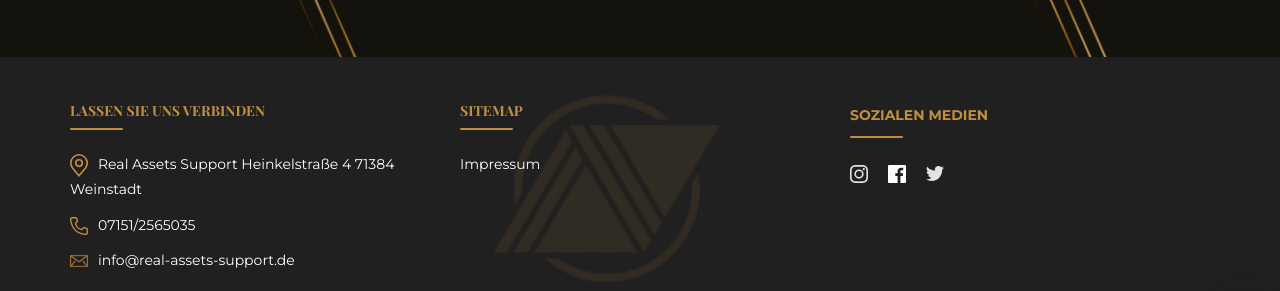
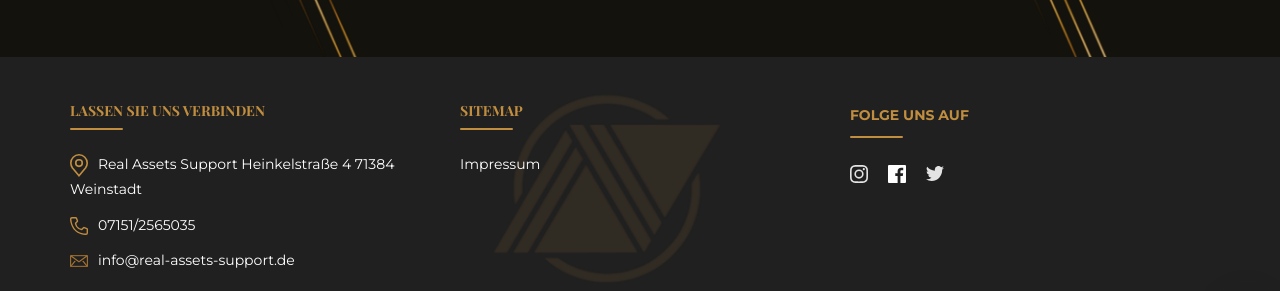
Before and after one commit to vosaul/Selim-RA, a Jekyll site: the page built from index.html, in a window 1280 px wide and 900 px high, scrolled down 5308 px. Shown: the part 547-838 px from the top of the window. Built offline with Jekyll 4.4.1, drawn with Linux system fonts in a browser that asks for light colours; nearby versions of some CDN libraries; some web fonts are replaced; a script that is not in the unit is left out.

Commit message:
Update footer.html

```diff
--- a/_includes/footer.html
+++ b/_includes/footer.html
@@ -18,7 +18,7 @@
         </ul>
       </div>
       <div class="col-md-4 col-sm-12">
-        <label class="ftr_title">SOZIALEN MEDIEN</label>
+        <label class="ftr_title">FOLGE UNS AUF</label>
         <ul class="social_links d-flex">
           <li><a href="https://www.instagram.com/real_assets_support/"> <img src="images/instagram.svg"></a></li>
           <li><a href="https://www.facebook.com/Real-Assets-Support-1462791537189561"> <img
```
